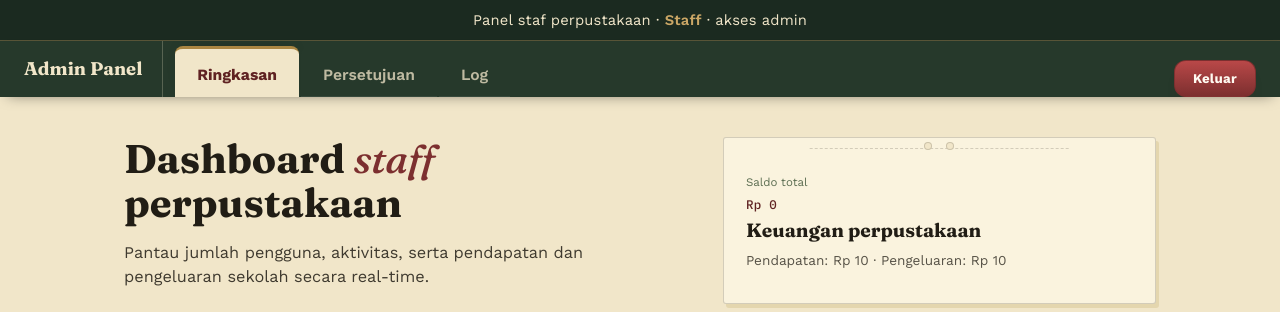
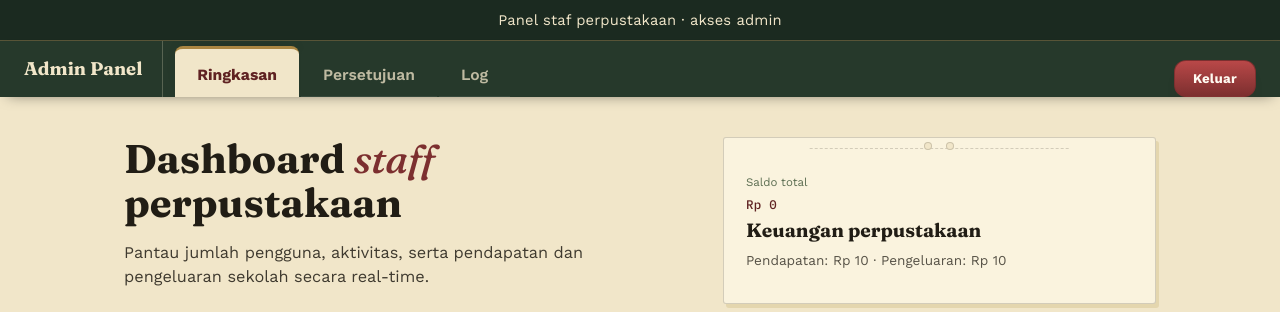
Before and after one commit to Ivoryy06/marslib, a Flask app: template templates/admin.html in a window 1280 px wide. Shown: the top 312 px of the page. Run offline with Flask 3, Linux system fonts and the light colour scheme; tables that the repository leaves empty hold one stand-in row (values such as "Sample post"); the template is opened without the code that fills it: values that come from a table or form of the project are taken from there, most other values are stand-ins (such as "Sample title", 1, 10 or a date in 2020); some libraries are stand-ins or nearby versions.

Commit message:
Update admin.html

```diff
--- a/templates/admin.html
+++ b/templates/admin.html
@@ -9,7 +9,7 @@
   <link rel="stylesheet" href="{{ url_for('static', filename='style.css') }}">
 </head>
 <body>
-  <div class="ribbon">Panel staf perpustakaan · <strong>{{ user.name }}</strong> · akses admin</div>
+  <div class="ribbon">Panel staf perpustakaan · akses admin</div>
 
   <nav class="shelf">
     <div class="brand">Admin Panel</div>
```
